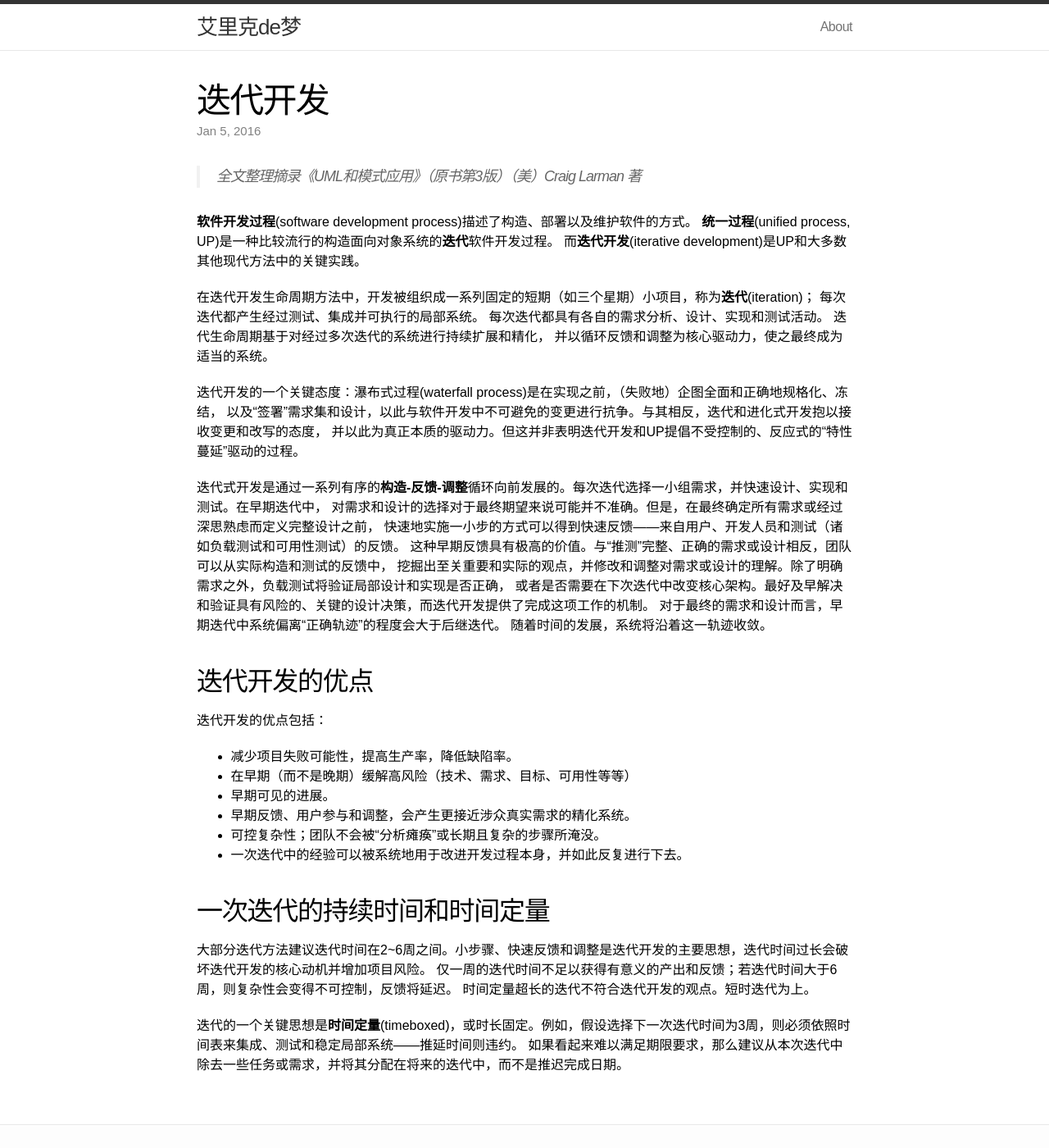
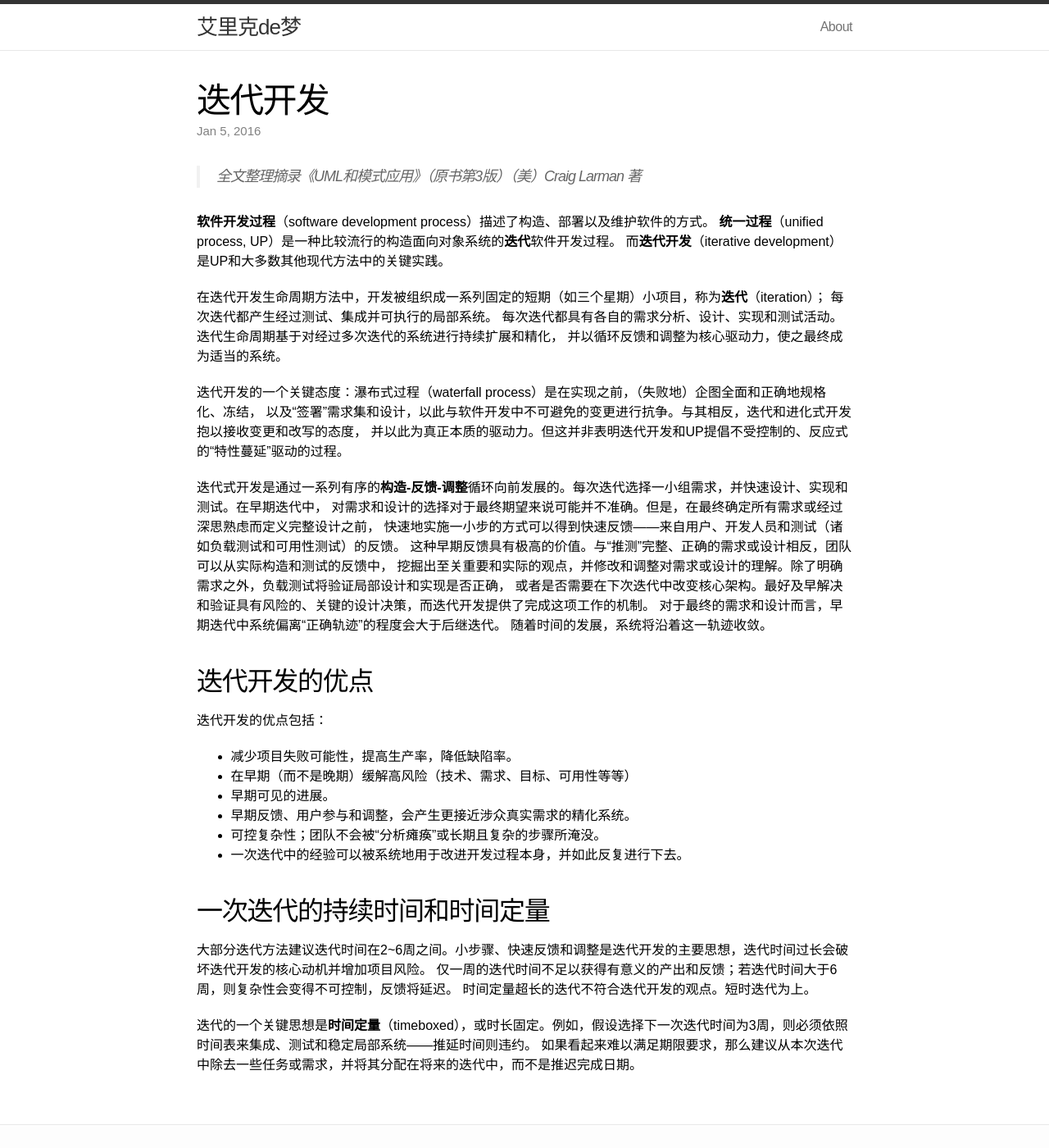
Before and after one commit to pyericz/blog, a Jekyll site: the page built from _posts/2016-01-05-迭代开发.markdown, in a window 1280 px wide and 1400 px high. Shown: the whole window at 82% size. Built offline with Jekyll 4.4.1, drawn with Linux system fonts in a browser that asks for light colours.

Commit message:
微调布局

```diff
--- a/_posts/2016-01-05-迭代开发.markdown
+++ b/_posts/2016-01-05-迭代开发.markdown
@@ -6,17 +6,17 @@ categories: 开发
 ---
 >全文整理摘录《UML和模式应用》（原书第3版）（美）Craig Larman 著
 
-**软件开发过程**(software development process)描述了构造、部署以及维护软件的方式。
-**统一过程**(unified process, UP)是一种比较流行的构造面向对象系统的**迭代**软件开发过程。
-而**迭代开发**(iterative development)是UP和大多数其他现代方法中的关键实践。
+**软件开发过程**（software development process）描述了构造、部署以及维护软件的方式。
+**统一过程**（unified process, UP）是一种比较流行的构造面向对象系统的**迭代**软件开发过程。
+而**迭代开发**（iterative development）是UP和大多数其他现代方法中的关键实践。
 
-在迭代开发生命周期方法中，开发被组织成一系列固定的短期（如三个星期）小项目，称为**迭代**(iteration)；
+在迭代开发生命周期方法中，开发被组织成一系列固定的短期（如三个星期）小项目，称为**迭代**（iteration）；
 每次迭代都产生经过测试、集成并可执行的局部系统。
 每次迭代都具有各自的需求分析、设计、实现和测试活动。
 迭代生命周期基于对经过多次迭代的系统进行持续扩展和精化，
 并以循环反馈和调整为核心驱动力，使之最终成为适当的系统。
 
-迭代开发的一个关键态度：瀑布式过程(waterfall process)是在实现之前，（失败地）企图全面和正确地规格化、冻结，
+迭代开发的一个关键态度：瀑布式过程（waterfall process）是在实现之前，（失败地）企图全面和正确地规格化、冻结，
 以及“签署”需求集和设计，以此与软件开发中不可避免的变更进行抗争。与其相反，迭代和进化式开发抱以接收变更和改写的态度，
 并以此为真正本质的驱动力。但这并非表明迭代开发和UP提倡不受控制的、反应式的“特性蔓延”驱动的过程。
 
@@ -49,5 +49,5 @@ categories: 开发
 仅一周的迭代时间不足以获得有意义的产出和反馈；若迭代时间大于6周，则复杂性会变得不可控制，反馈将延迟。
 时间定量超长的迭代不符合迭代开发的观点。短时迭代为上。
 
-迭代的一个关键思想是**时间定量**(timeboxed)，或时长固定。例如，假设选择下一次迭代时间为3周，则必须依照时间表来集成、测试和稳定局部系统——推延时间则违约。
+迭代的一个关键思想是**时间定量**（timeboxed），或时长固定。例如，假设选择下一次迭代时间为3周，则必须依照时间表来集成、测试和稳定局部系统——推延时间则违约。
 如果看起来难以满足期限要求，那么建议从本次迭代中除去一些任务或需求，并将其分配在将来的迭代中，而不是推迟完成日期。
```
Also changed, not shown: _posts/2016-01-07-详述用例模板.markdown (+5 -2 lines), 3 other files.
